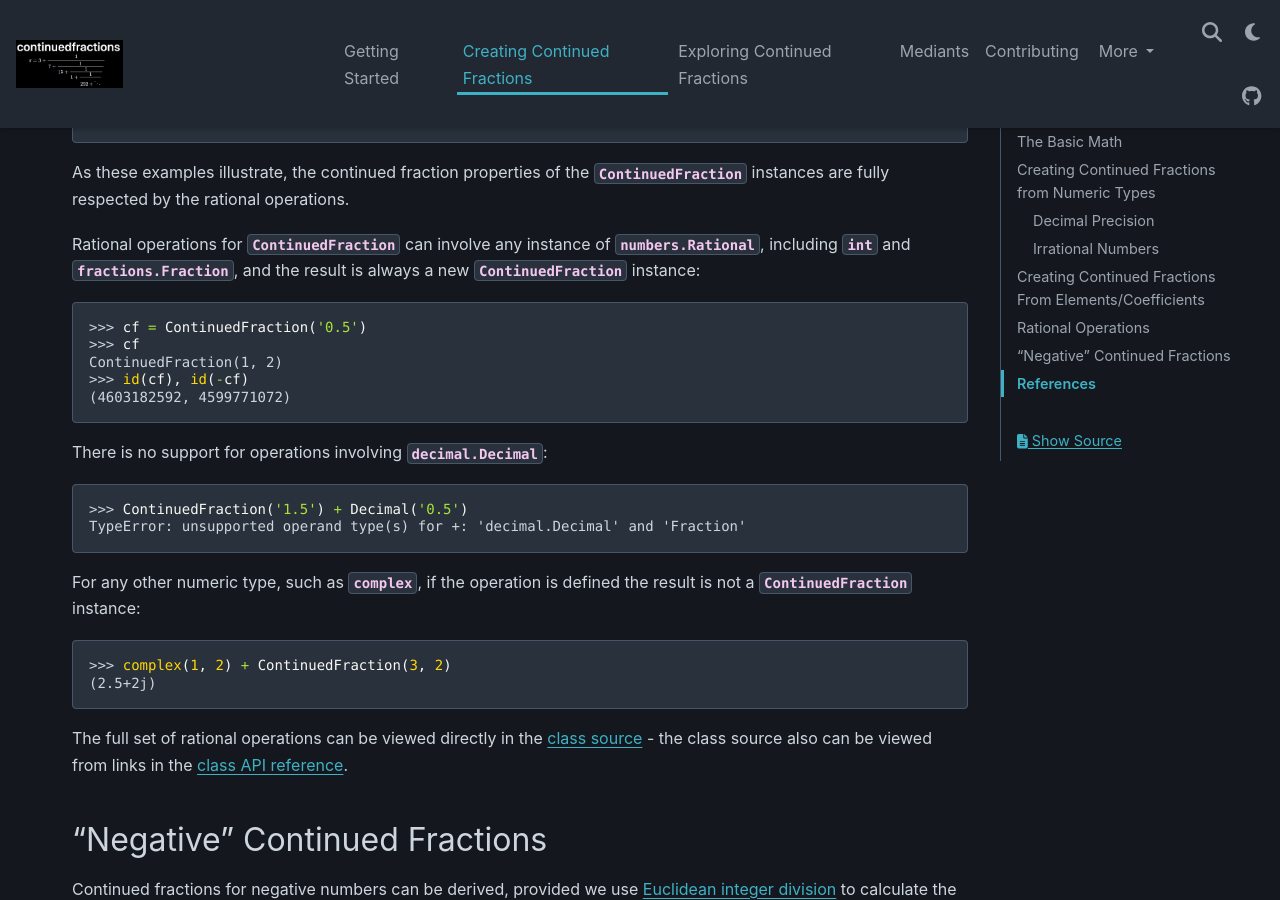
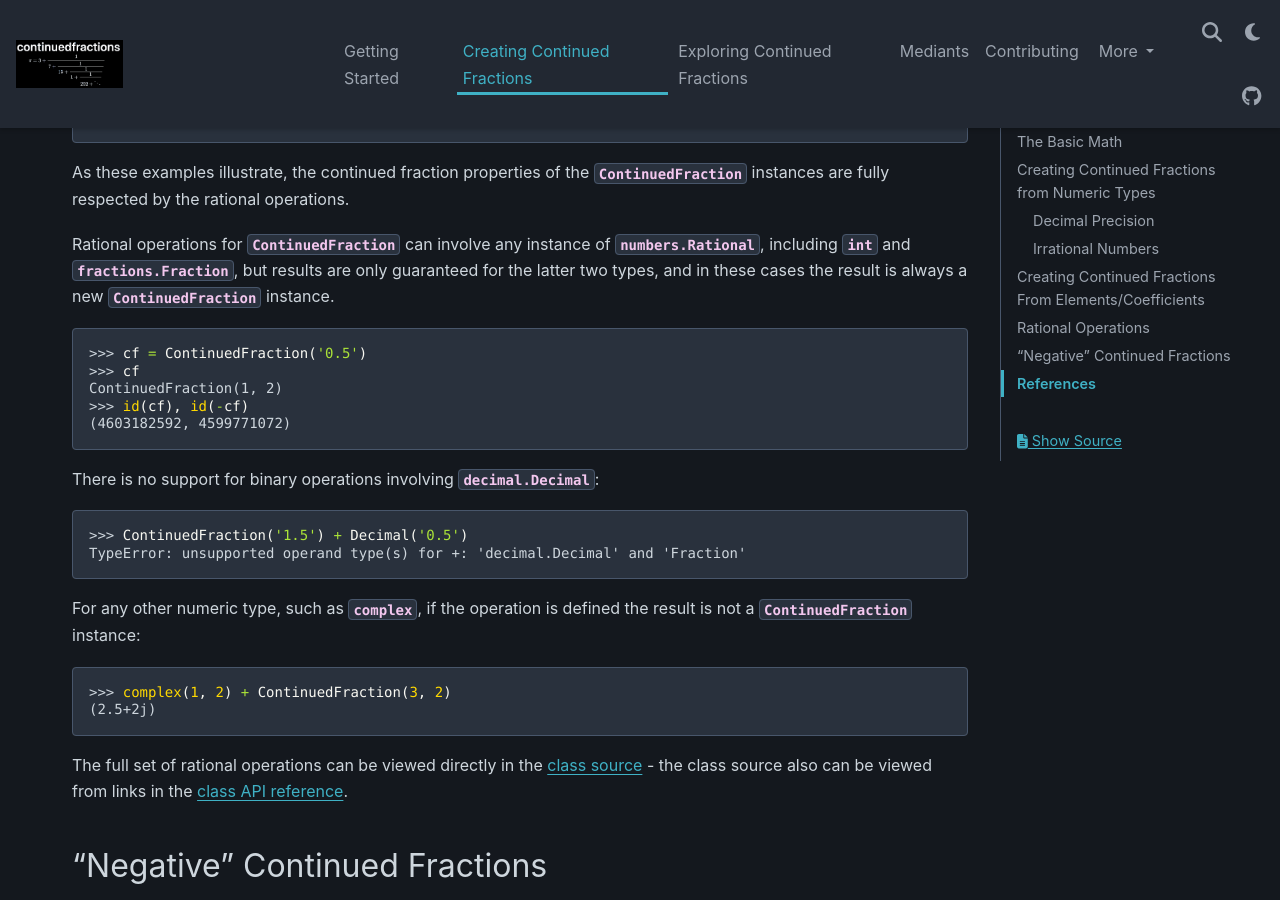
Before and after one commit to sr-murthy/continuedfractions, a Sphinx documentation site: the page built from docs/sources/creating-continued-fractions.rst, in a window 1280 px wide and 900 px high, scrolled down 5689 px. Built offline with Sphinx 7.4.7 and the PyData theme 0.15.4, drawn with Linux system fonts in a browser that asks for light colours; nearby versions of some CDN libraries; some of the changed text lies outside the part shown.

Commit message:
docs: tweaks for page source for creating continued fractions

```diff
--- a/docs/sources/creating-continued-fractions.rst
+++ b/docs/sources/creating-continued-fractions.rst
@@ -158,7 +158,7 @@ Continued fractions can also be constructed from sequences of elements, using th
    >>> cf_negative_inverse.elements
    (-1, 1, 2, 4, 12, 4)
 
-The given sequence of elements can be arbitrarily long, subject to the limitations of the environment, system etc. Here is an example for approximating :math:`\sqrt{2}` with :math:`[1; \overbrace{2, 2,\ldots, 2]}^{1000 \text{twos}}` where the tail contains 1000 twos.
+The given sequence of elements can be arbitrarily long, subject to the limitations of the environment, system etc. Here is an example for approximating :math:`\sqrt{2}` with :math:`[1; \overbrace{2, 2,\ldots, 2]}^{1000 \text{ twos}}` where the tail contains :math:`1000` twos.
 
 .. code:: python
 
@@ -216,7 +216,7 @@ A few examples are given below of some key rational operations for the rational
 
 As these examples illustrate, the continued fraction properties of the :py:class:`~continuedfractions.continuedfraction.ContinuedFraction` instances are fully respected by the rational operations.
 
-Rational operations for :py:class:`~continuedfractions.continuedfraction.ContinuedFraction` can involve any instance of :py:class:`numbers.Rational`, including :py:class:`int` and :py:class:`fractions.Fraction`, and the result is always a new :py:class:`~continuedfractions.continuedfraction.ContinuedFraction` instance:
+Rational operations for :py:class:`~continuedfractions.continuedfraction.ContinuedFraction` can involve any instance of :py:class:`numbers.Rational`, including :py:class:`int` and :py:class:`fractions.Fraction`, but results are only guaranteed for the latter two types, and in these cases the result is always a new :py:class:`~continuedfractions.continuedfraction.ContinuedFraction` instance.
 
 .. code:: python
 
@@ -226,7 +226,7 @@ Rational operations for :py:class:`~continuedfractions.continuedfraction.Continu
    >>> id(cf), id(-cf)
    (4603182592, 4599771072)
 
-There is no support for operations involving :py:class:`decimal.Decimal`:
+There is no support for binary operations involving :py:class:`decimal.Decimal`:
 
 .. code:: python
 
```
Also changed, not shown: other parts of docs/sources/creating-continued-fractions.rst (+1 -1 lines).
